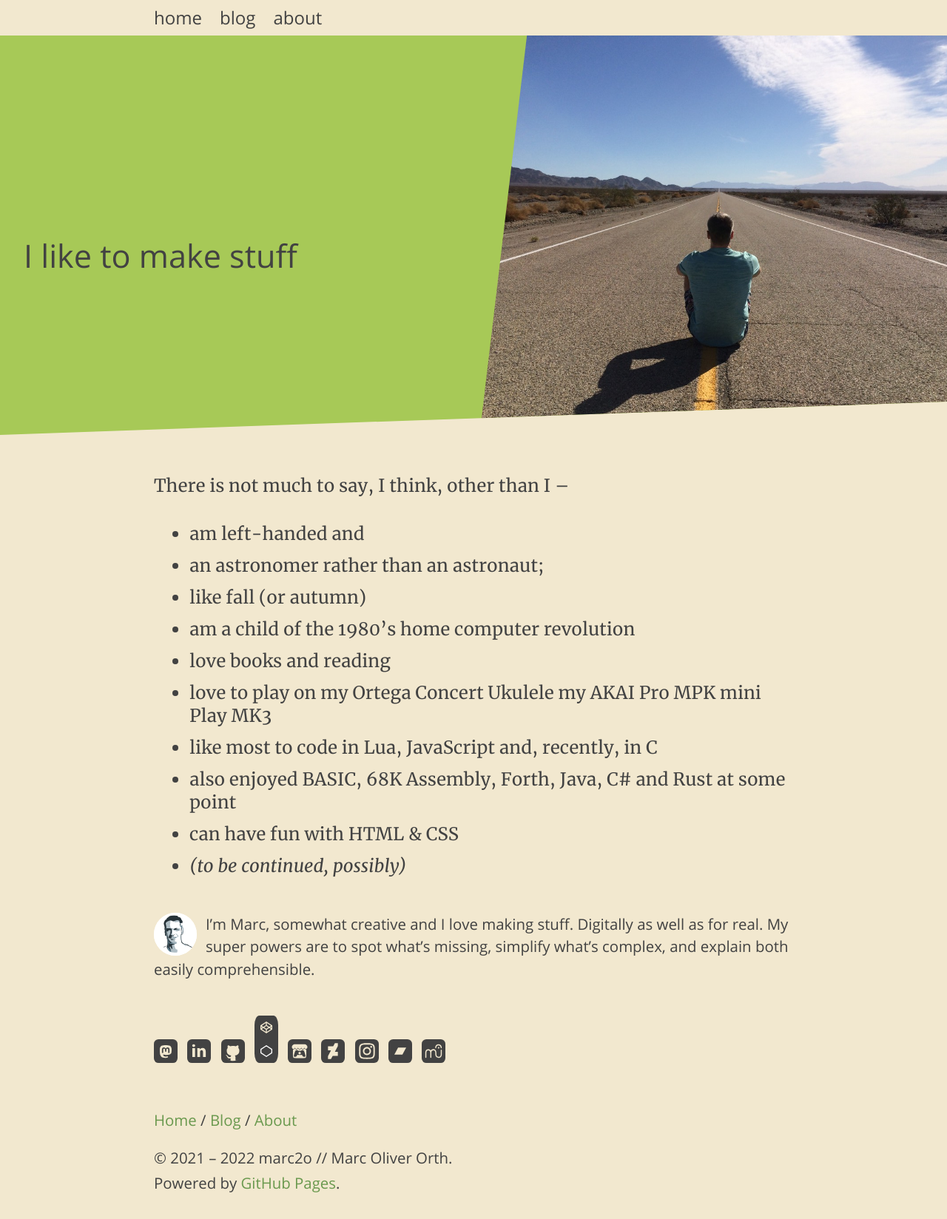
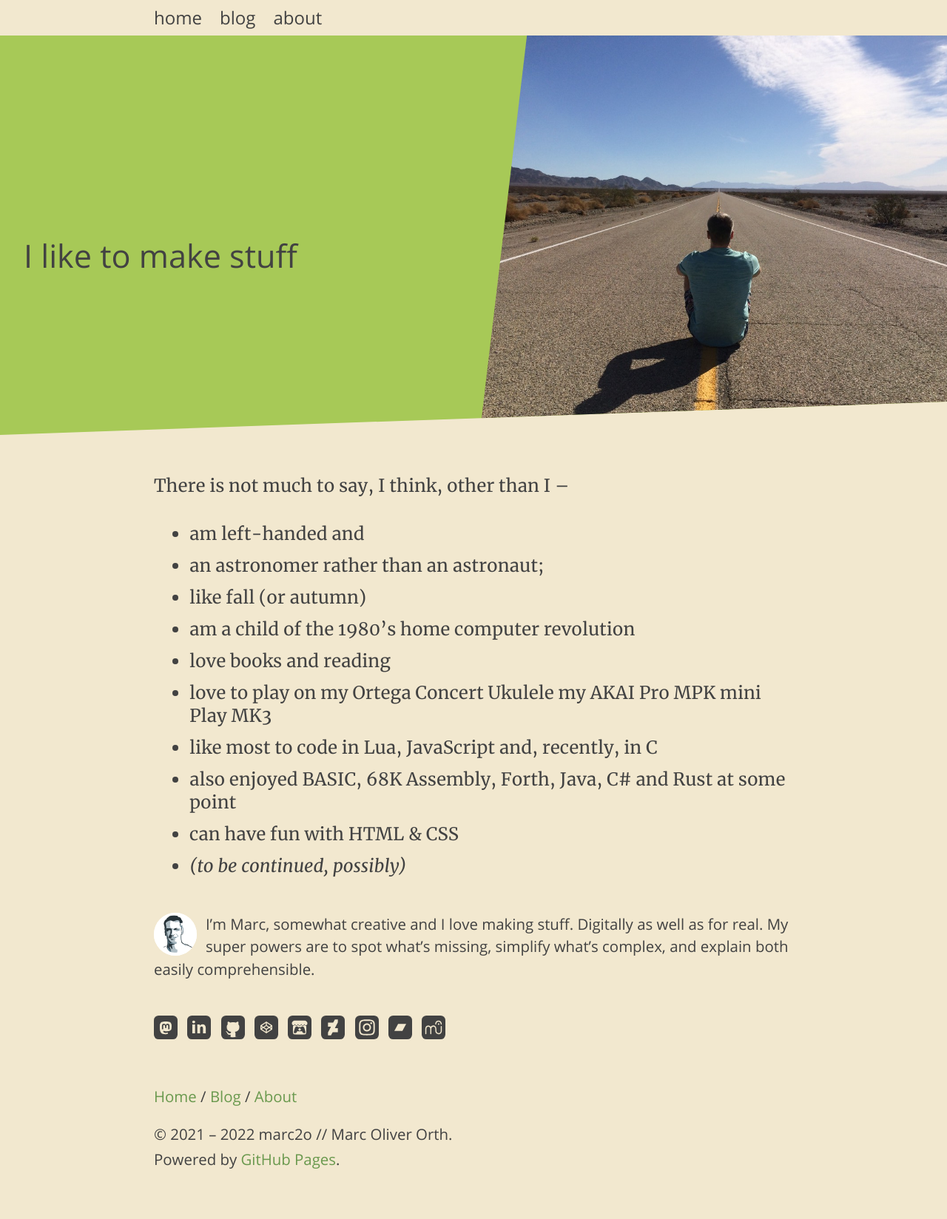
Before and after one commit to marc2o/marc2o.github.io, a Jekyll site: the page built from about.md, in a window 1280 px wide. Shown: the whole page at 74% size. Built offline with Jekyll 4.4.1, drawn with Linux system fonts in a browser that asks for light colours; after the commit the page ends 1616 px from its top, so only the background shows below that.

Commit message:
Update follow.html

```diff
--- a/_includes/follow.html
+++ b/_includes/follow.html
@@ -57,10 +57,6 @@
         <g fill="#ffffff">
           <path fill-rule="evenodd" clip-rule="evenodd" d="M12 28.0364L24 36L36 28.0364V19.9636L24 12L12 19.9636V28.0364ZM14 22.4911V25.4857L16.2409 23.9782L14 22.4911ZM18.0446 25.1752L14.698 27.4265L23 32.936V28.4638L18.0446 25.1752ZM25 28.4638V32.936L33.302 27.4265L29.9554 25.1752L25 28.4638ZM31.7591 23.9782L34 25.4857V22.4911L31.7591 23.9782ZM33.2873 20.5637L29.963 22.7699L25 19.4311V15.064L33.2873 20.5637ZM23 15.064V19.4311L18.037 22.7699L14.7127 20.5637L23 15.064ZM24 21.1689L19.8408 23.9669L24 26.7271L28.1592 23.9669L24 21.1689Z" />
         </g>
-      </svg>
-
-      <svg width="100%" height="100%" viewBox="0 0 48 48" fill="none" xmlns="http://www.w3.org/2000/svg">
-        <path d="M35 27.4998L24 34.7998L13 27.4998V20.5002L24 13.2002L35 20.5002V27.4998Z" stroke="white" stroke-width="2" stroke-linecap="round" stroke-linejoin="round"/>
       </svg>
     </a>
   </li>
```
